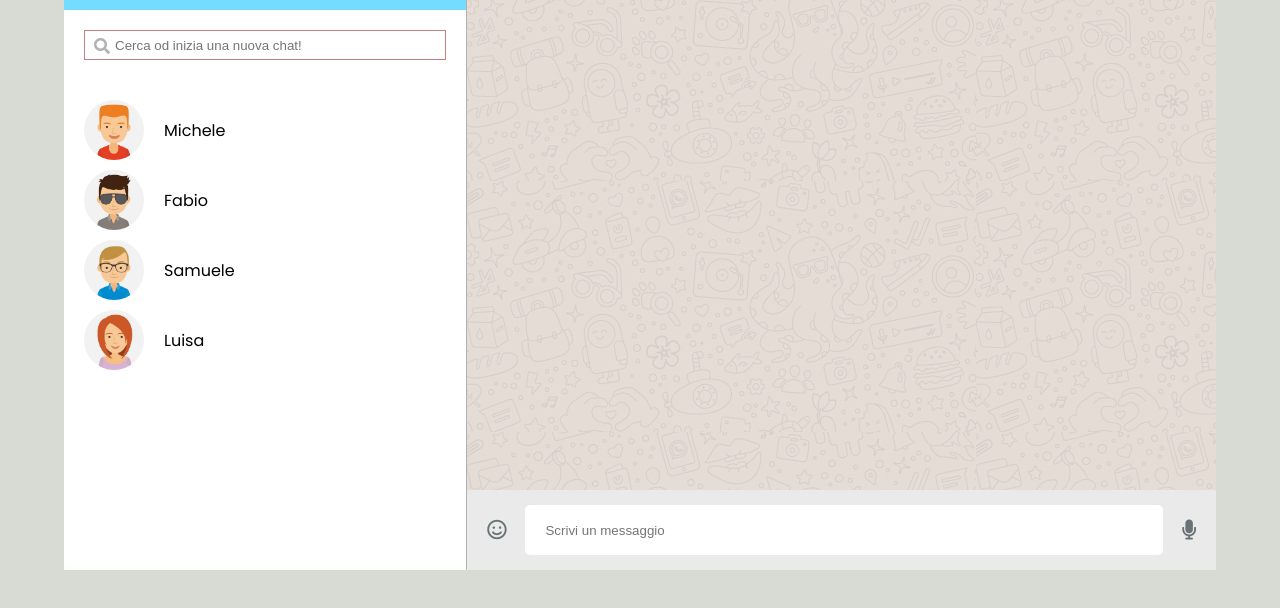
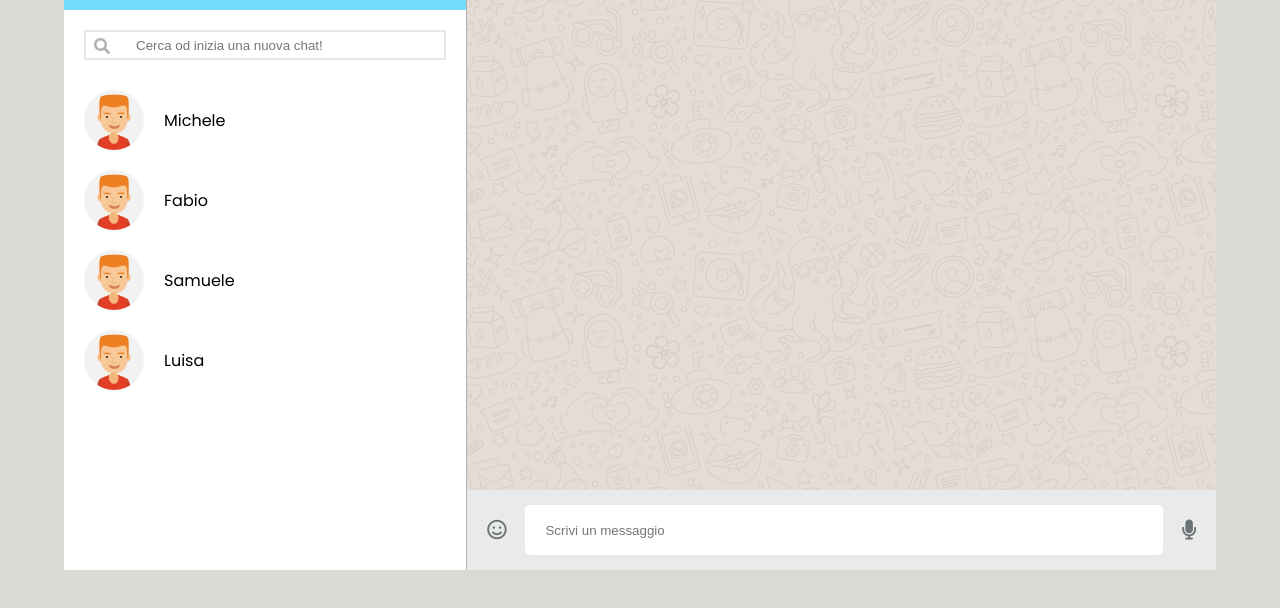
Before and after one commit to SimonaCinti/js-html-css-boolzap, a plain HTML site: page index.html in a window 1280 px wide. Shown: the part 190-798 px from the top of the page. Drawn offline with nearby package versions, Linux system fonts and the light colour scheme.

Commit message:
vue list name

```diff
--- a/css/style.css
+++ b/css/style.css
@@ -167,9 +167,9 @@ p.small{
 .search input{
     height: 30px;
     width: 100%;
-    padding-left: 30px;
+    padding-left: 50px;
     /* border: 1px solid  #fafafa9c; */
-    border: 1px solid  #a22d2d9c; /*!debug*/
+    border: 2px solid  #1414141a; /*!debug*/
     outline: none;
 }
 
@@ -177,9 +177,9 @@ p.small{
 
 .list-contact .contact {
     align-items: center;
-    margin-bottom: 10px;
     cursor: pointer;
     transition: all 0.6s;
+    padding: 10px 20px;
 }
 
 .contact .avatar{
@@ -198,6 +198,10 @@ p.small{
     align-items: center;
     justify-content: space-between;
     max-height: 80px;
+}
+
+.content .main-content {
+    overflow-y: auto;
 }
 
 
--- a/index.html
+++ b/index.html
@@ -48,30 +48,12 @@
                  <input type="text" placeholder="Cerca od inizia una nuova chat!">
             </div>
             <!-- List Contact -->
-            <ul class="list-contact pd-20">
-                <li class="contact flex">
+            <ul class="list-contact">
+                <li v-for="(contact, index) in contacts" class="contact flex">
                     <div class="avatar">
                         <img src="./img/avatar_1.jpg" alt="">
                     </div>
-                    <p>Michele</p>
-                </li>
-                <li class="contact flex">
-                    <div class="avatar">
-                        <img src="./img/avatar_2.jpg" alt="">
-                    </div>
-                    <p>Fabio</p>
-                </li>
-                <li class="contact flex">
-                    <div class="avatar">
-                        <img src="./img/avatar_3.jpg" alt="">
-                    </div>
-                    <p>Samuele</p>
-                </li>
-                <li class="contact flex">
-                    <div class="avatar">
-                        <img src="./img/avatar_4.jpg" alt="">
-                    </div>
-                    <p>Luisa</p>
+                    <p>{{ contact.name }}</p>
                 </li>
             </ul>
         </aside>
```
